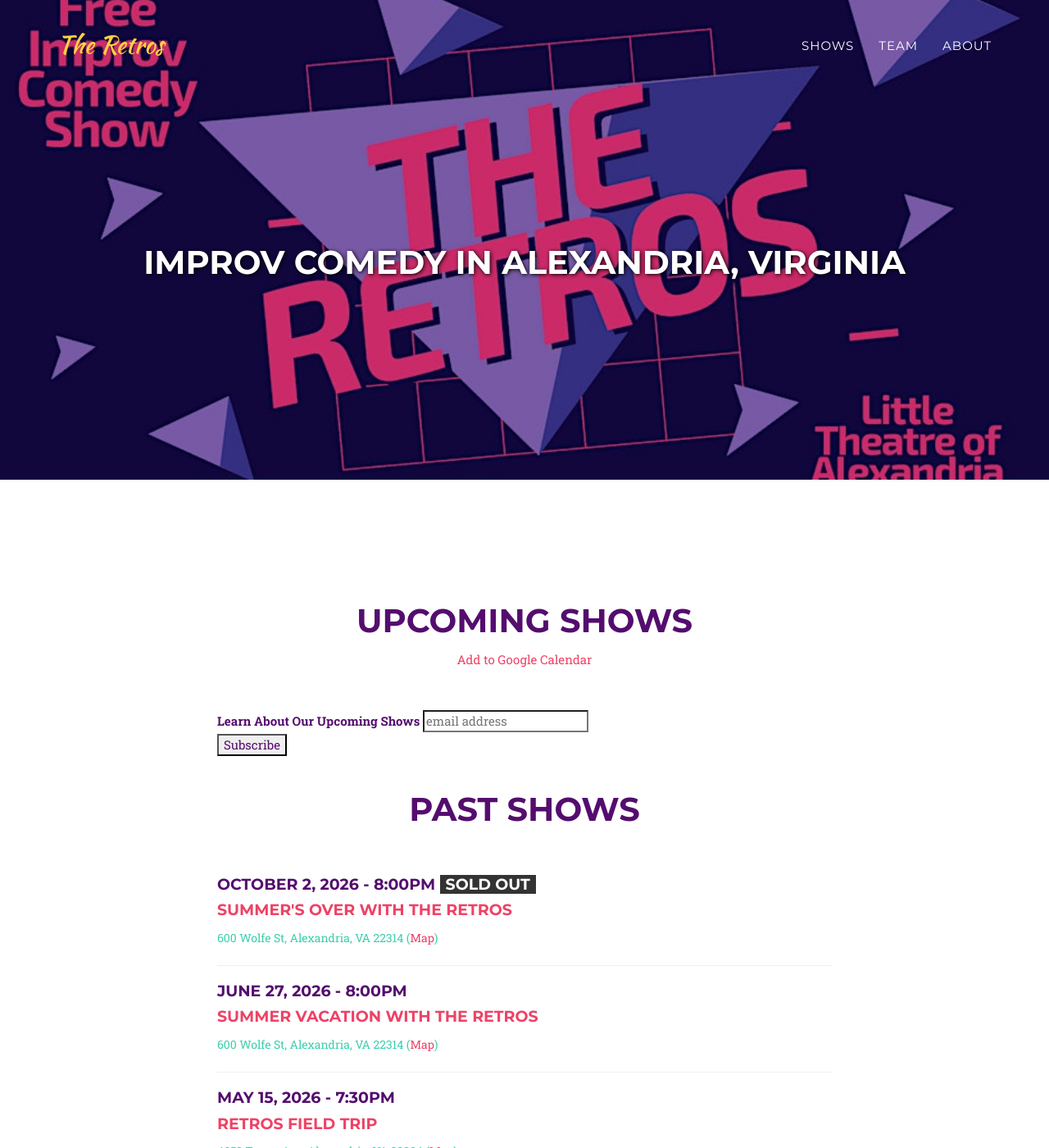
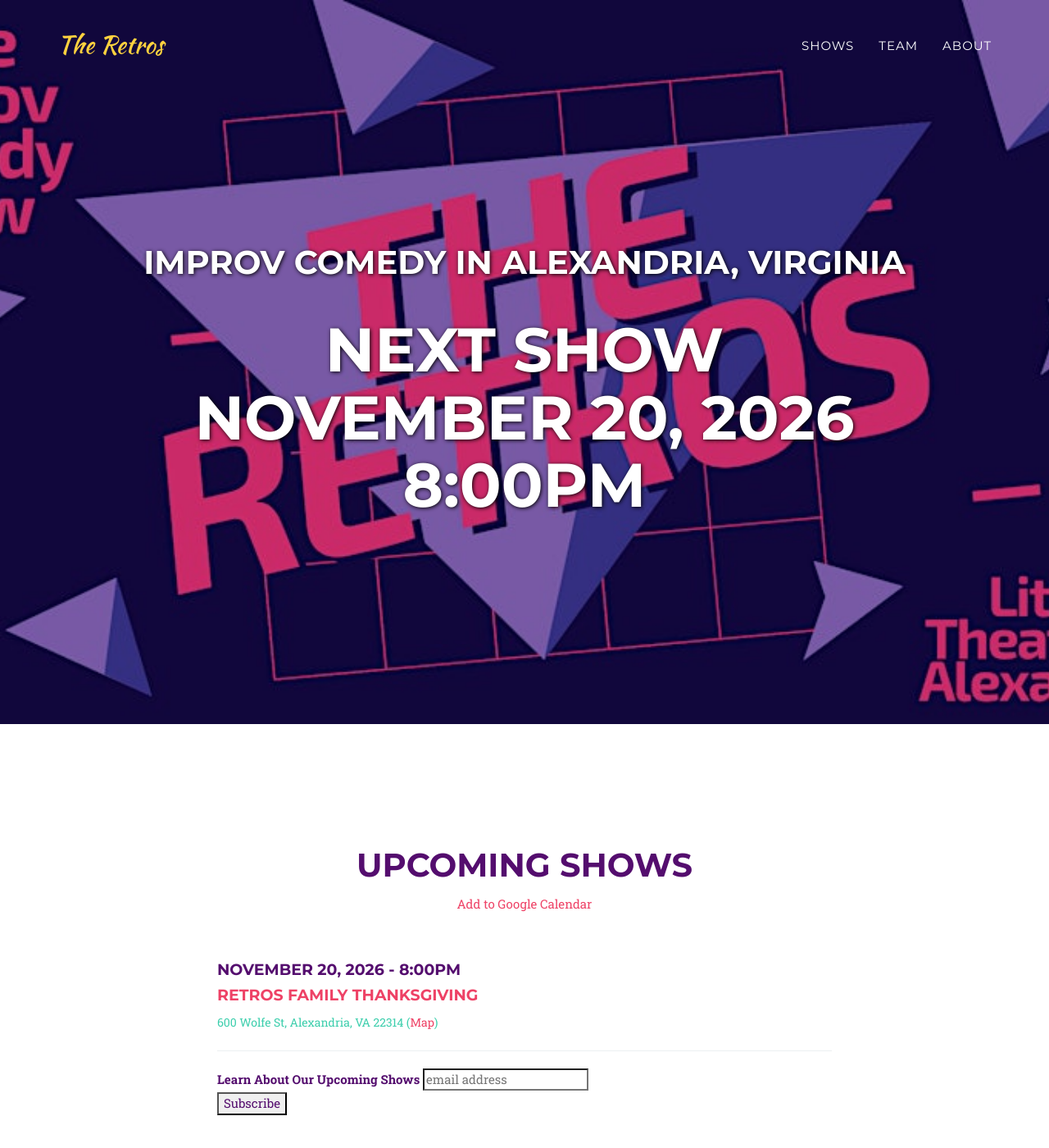
Before and after one commit to yig/RetrosImprovWeb, a Jekyll site: the page built from index.html, in a window 1280 px wide and 1400 px high. Shown: the whole window at 82% size. Built offline with Jekyll 4.4.1, drawn with Linux system fonts in a browser that asks for light colours; some web fonts are replaced; comment, search, counter and statistics services are not loaded.

Commit message:
added november show

```diff
--- a/_config.yml
+++ b/_config.yml
@@ -6,6 +6,11 @@ email: retrocessionist.improv@gmail.com
 description: "The Retros - Improv Comedy in Alexandria, VA"
 
 shows:
+- date: November 20, 2026
+  time: 8:00pm
+  title: "Retros Family Thanksgiving"
+  location: 600 Wolfe St, Alexandria, VA 22314
+  url: https://www.eventbrite.com/e/improv-comedy-show-with-the-retros-tickets-2003318394245?aff=website
 past_shows:
 - date: October 2, 2026
   time: 8:00pm
```
